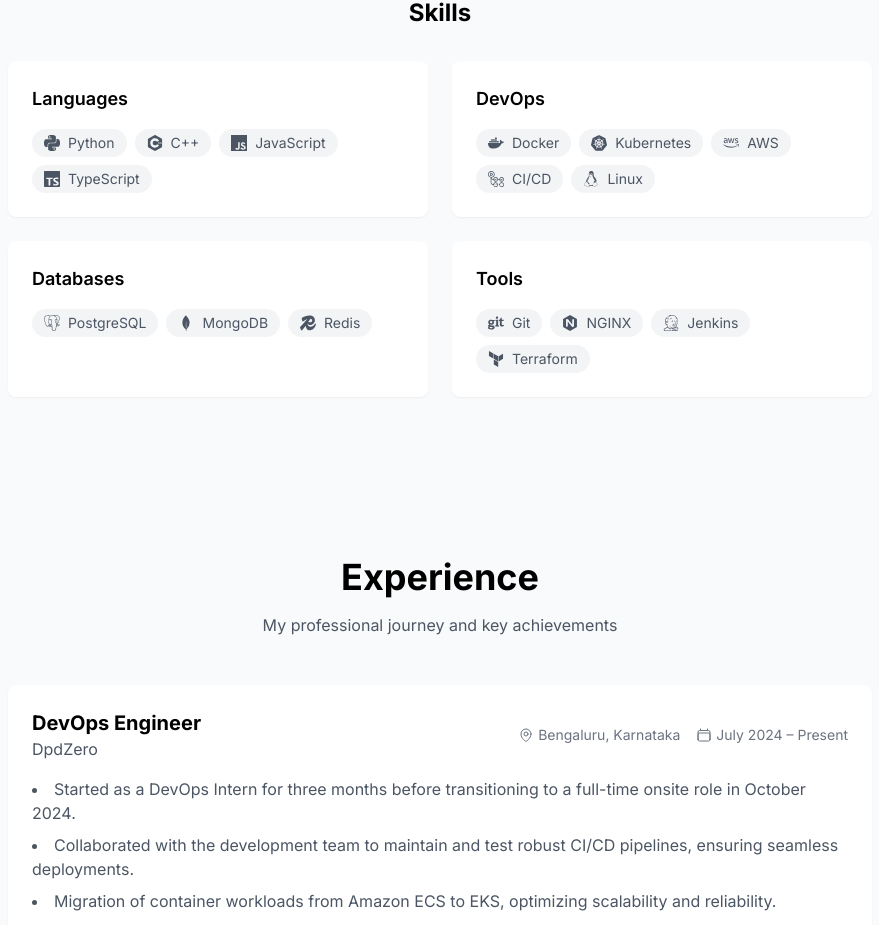
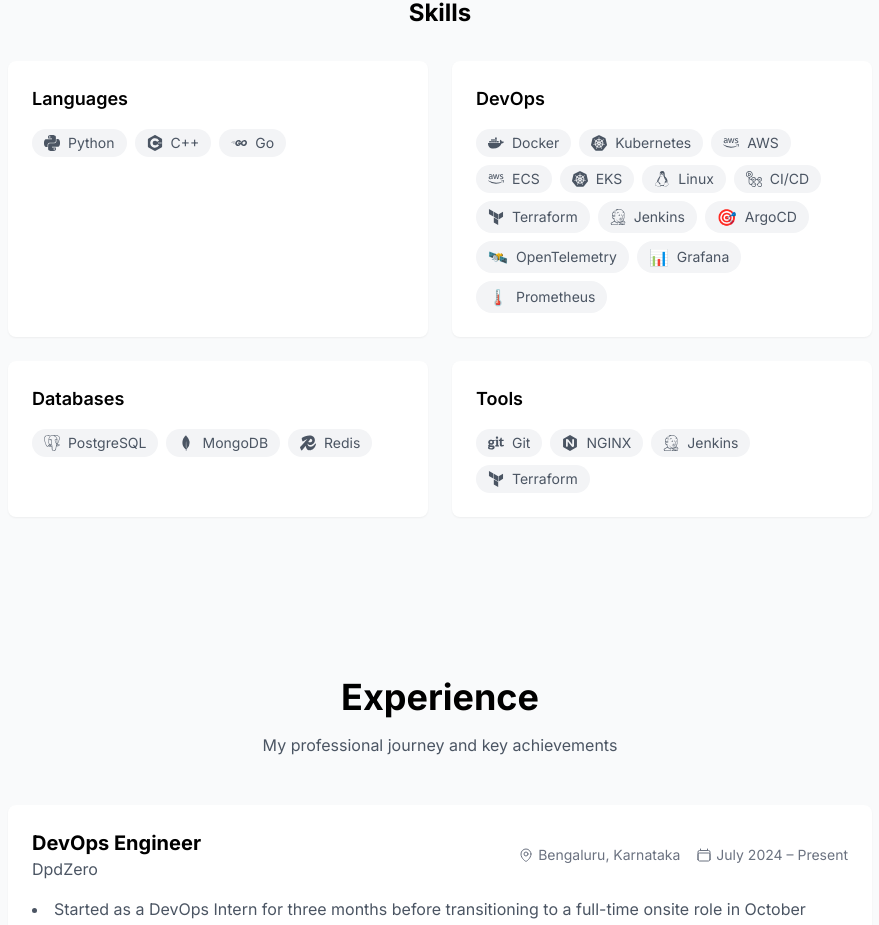
Before and after one commit to pratikwayal01/Pratiks-Portfolio, a React (Vite) app: page / in a window 1280 px wide. Shown: the part 1279-2204 px from the top of the page, without its empty margins (200-1079 px from the left). Built offline with nearby package versions, Linux system fonts and the light colour scheme.

Commit message:
Add Go and update DevOps skills in About component

```diff
--- a/src/components/About.tsx
+++ b/src/components/About.tsx
@@ -18,6 +18,7 @@
   SiPython,
   SiNginx,
   SiGithubactions,
+  SiGo
 } from 'react-icons/si'
 
 const skills = [
@@ -26,8 +27,7 @@
     items: [
       { name: 'Python', icon: <SiPython /> },
       { name: 'C++', icon: <SiCplusplus /> },
-      { name: 'JavaScript', icon: <SiJavascript /> },
-      { name: 'TypeScript', icon: <SiTypescript /> },
+      { name: 'Go', icon: <SiGo/> }
     ],
   },
   {
@@ -36,8 +36,17 @@
       { name: 'Docker', icon: <FaDocker /> },
       { name: 'Kubernetes', icon: <SiKubernetes /> },
       { name: 'AWS', icon: <FaAws /> },
+      { name: 'ECS', icon: <FaAws /> },             // ECS & EKS are AWS services
+      { name: 'EKS', icon: <SiKubernetes /> },      // Strong with EKS; using K8s icon is fine
+      { name: 'Linux', icon: <FaLinux /> },
       { name: 'CI/CD', icon: <SiGithubactions /> },
-      { name: 'Linux', icon: <FaLinux /> },
+      { name: 'Terraform', icon: <SiTerraform /> },
+      { name: 'Jenkins', icon: <SiJenkins /> },
+      // Add a placeholder icon or emoji for tools you don't have in react-icons
+      { name: 'ArgoCD', icon: <span>🎯</span> },
+      { name: 'OpenTelemetry', icon: <span>🛰️</span> },
+      { name: 'Grafana', icon: <span>📊</span> },
+      { name: 'Prometheus', icon: <span>🌡️</span> }
     ],
   },
   {
```
